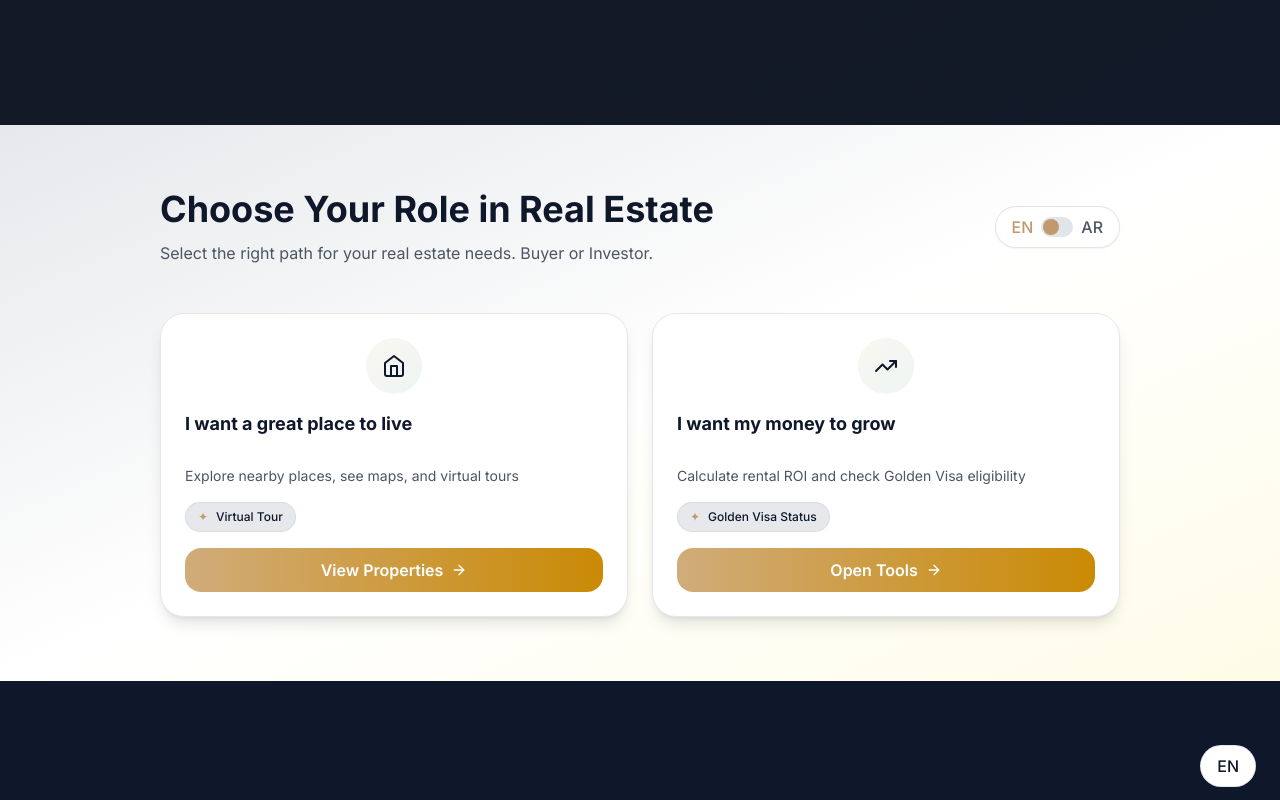
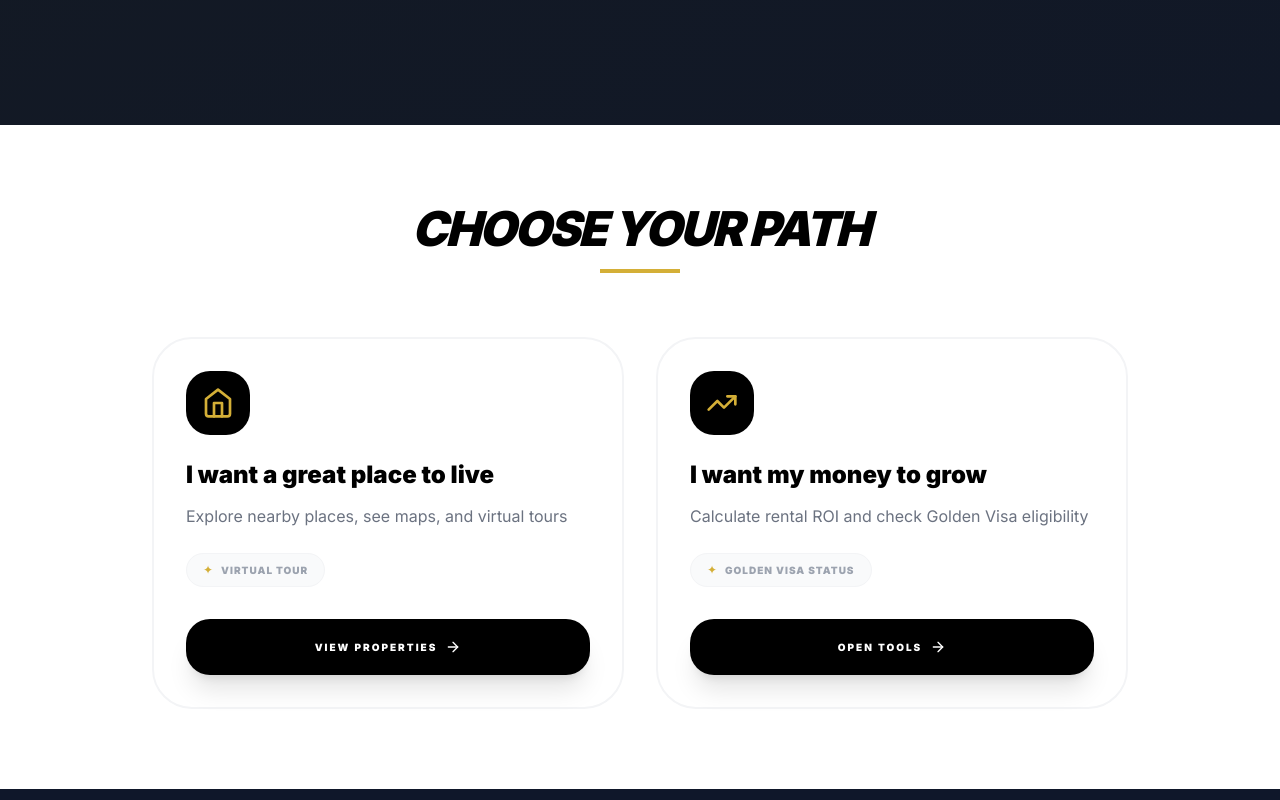
Before and after one commit to fazetdev/baytelitet, a Next.js app: page / in a window 1280 px wide. Shown: the part 680-1480 px from the top of the page. Built offline with nearby package versions, Linux system fonts and the light colour scheme.

Commit message:
fix: correct ChooseRole path and event bubbling issues

```diff
--- a/app/home/components/ChooseRole.tsx
+++ b/app/home/components/ChooseRole.tsx
@@ -1,9 +1,12 @@
 'use client';
 
-import { useState, useEffect, FC } from 'react';
+import { useState, FC } from 'react';
 import Link from 'next/link';
 import { Home, TrendingUp, ArrowRight } from 'lucide-react';
-import { useRouter } from 'next/navigation';
+
+interface ChooseRoleProps {
+  lang?: 'en' | 'ar';
+}
 
 interface RoleCard {
   key: 'buyer' | 'investor';
@@ -19,10 +22,8 @@ interface RoleCard {
   featureAr: string;
 }
 
-const ChooseRole: FC = (): JSX.Element => {
-  const [expandedRole, setExpandedRole] = useState<'investor' | null>(null);
-  const [lang, setLang] = useState<'en' | 'ar'>('en');
-  const router = useRouter();
+const ChooseRole: FC<ChooseRoleProps> = ({ lang = 'en' }): JSX.Element => {
+  const [isInvestorExpanded, setIsInvestorExpanded] = useState(false);
   const isRTL = lang === 'ar';
 
   const roles: RoleCard[] = [
@@ -54,127 +55,92 @@ const ChooseRole: FC = (): JSX.Element => {
     },
   ];
 
-  // Safe timeout navigation
-  useEffect(() => {
-    let timeout: NodeJS.Timeout;
-    if (expandedRole === 'investor') {
-      timeout = setTimeout(() => {
-        router.push('/market-tools');
-      }, 400);
-    }
-    return () => clearTimeout(timeout);
-  }, [expandedRole, router]);
-
-  const handleRoleClick = (role: RoleCard): void => {
-    if (role.key === 'investor') {
-      setExpandedRole(expandedRole !== 'investor' ? 'investor' : null);
-    } else {
-      router.push(role.link);
-    }
-  };
-
-  const toggleLanguage = (): void => setLang(lang === 'en' ? 'ar' : 'en');
-
   const InvestorToolsPreview: FC = (): JSX.Element => (
-    <div className="mt-4 p-4 bg-gradient-to-br from-yellow-50 to-white rounded-xl border border-bayt-warm/30 animate-fadeIn">
-      <h4 className="font-semibold text-bayt-dark mb-3">
-        {isRTL ? 'أدوات المستثمر السريعة' : 'Quick Investor Tools'}
+    <div className="mt-4 p-5 bg-[#111] rounded-2xl border border-[#D4AF37]/30 animate-fadeIn">
+      <h4 className="font-bold text-[#D4AF37] mb-3 text-[10px] uppercase tracking-[0.3em]">
+        {isRTL ? 'محطة المستثمر' : 'Investor Terminal'}
       </h4>
-      <p className="text-sm text-gray-600 mb-4">
-        {isRTL
-          ? 'استخدم هذه الأدوات لحساب استثماراتك العقارية'
-          : 'Use these tools to calculate your real estate investments'}
-      </p>
-      <div className="grid grid-cols-1 gap-3">
+      <div className="grid grid-cols-1 gap-2">
         <Link
           href="/market-tools#golden-visa"
-          className="p-3 bg-white rounded-lg border hover:border-bayt-warm flex items-center justify-between"
+          className="p-4 bg-black/40 rounded-xl border border-white/5 hover:border-[#D4AF37] flex items-center justify-between transition-all group/link"
         >
-          <span className="font-medium">🏆 Golden Visa Checker</span>
-          <ArrowRight className={`w-4 h-4 ${isRTL ? 'rotate-180' : ''}`} />
+          <span className="text-sm text-gray-300 group-hover/link:text-white transition-colors">
+            {isRTL ? '🏆 فاحص الفيزا الذهبية' : '🏆 Golden Visa Checker'}
+          </span>
+          <ArrowRight className={`w-4 h-4 text-[#D4AF37] ${isRTL ? 'rotate-180' : ''}`} />
         </Link>
         <Link
           href="/market-tools#rental-calculator"
-          className="p-3 bg-white rounded-lg border hover:border-bayt-warm flex items-center justify-between"
+          className="p-4 bg-black/40 rounded-xl border border-white/5 hover:border-[#D4AF37] flex items-center justify-between transition-all group/link"
         >
-          <span className="font-medium">📈 Rental Yield Calculator</span>
-          <ArrowRight className={`w-4 h-4 ${isRTL ? 'rotate-180' : ''}`} />
+          <span className="text-sm text-gray-300 group-hover/link:text-white transition-colors">
+            {isRTL ? '📈 حاسبة عائد الإيجار' : '📈 Rental Yield Calculator'}
+          </span>
+          <ArrowRight className={`w-4 h-4 text-[#D4AF37] ${isRTL ? 'rotate-180' : ''}`} />
         </Link>
       </div>
     </div>
   );
 
   return (
-    <section className="py-16 bg-gradient-to-br from-bayt-light via-white to-yellow-50" dir={isRTL ? 'rtl' : 'ltr'}>
-      <div className="max-w-5xl mx-auto px-4 sm:px-6 lg:px-8">
-        {/* Header */}
-        <div className="flex flex-col md:flex-row justify-between items-center mb-12 gap-6">
-          <div>
-            <h2 className="text-4xl font-bold text-bayt-dark mb-3">
-              {isRTL ? 'اختر دورك في سوق العقارات' : 'Choose Your Role in Real Estate'}
-            </h2>
-            <p className="text-gray-600 max-w-2xl">
-              {isRTL
-                ? 'اختر المسار المناسب لاحتياجاتك العقارية. سواء كنت مشترياً أو مستثمراً.'
-                : 'Select the right path for your real estate needs. Buyer or Investor.'}
-            </p>
-          </div>
-
-          <button
-            onClick={toggleLanguage}
-            className="flex items-center gap-2 px-4 py-2 rounded-full bg-white border border-bayt-cool/30 hover:border-bayt-warm transition-colors shadow-sm"
-          >
-            <span className={`font-medium ${lang === 'en' ? 'text-bayt-warm' : 'text-gray-600'}`}>EN</span>
-            <div className="w-8 h-5 bg-bayt-cool/30 rounded-full relative">
-              <div
-                className={`absolute top-0.5 w-4 h-4 rounded-full bg-bayt-warm transition-transform duration-300 ${
-                  lang === 'ar' ? 'translate-x-4' : 'translate-x-0.5'
-                }`}
-              />
-            </div>
-            <span className={`font-medium ${lang === 'ar' ? 'text-bayt-warm' : 'text-gray-600'}`}>AR</span>
-          </button>
+    <section className="py-20 bg-white" dir={isRTL ? 'rtl' : 'ltr'}>
+      <div className="max-w-5xl mx-auto px-6">
+        <div className="text-center mb-16">
+          <h2 className="text-4xl md:text-5xl font-black text-black mb-4 tracking-tighter italic uppercase">
+            {isRTL ? 'اختر مسارك' : 'CHOOSE YOUR PATH'}
+          </h2>
+          <div className="w-20 h-1 bg-[#D4AF37] mx-auto mb-4"></div>
         </div>
 
-        {/* Cards */}
-        <div className="grid grid-cols-1 md:grid-cols-2 gap-6">
+        <div className="grid grid-cols-1 md:grid-cols-2 gap-8">
           {roles.map((role) => {
             const Icon = role.icon;
             const isInvestor = role.key === 'investor';
-            const isExpanded = expandedRole === 'investor';
+
             return (
-              <div key={role.key} className="relative">
-                <button
-                  onClick={() => handleRoleClick(role)}
-                  className="group bg-white p-6 rounded-2xl shadow-lg hover:shadow-xl transition-all duration-300 flex flex-col h-full border cursor-pointer overflow-hidden w-full"
-                  aria-expanded={isInvestor && isExpanded}
-                  aria-label={`Select ${isRTL ? role.titleAr : role.titleEn} role`}
+              <div key={role.key} className="flex flex-col">
+                <div
+                  className={`group relative p-8 rounded-[2.5rem] border-2 transition-all duration-500 flex flex-col h-full bg-white ${isInvestor && isInvestorExpanded ? 'border-[#D4AF37]' : 'border-gray-100 hover:border-black'}`}
                 >
-                  <div className="mb-4 p-4 rounded-full bg-gradient-to-br from-bayt-warm/10 to-bayt-cultural/10 w-14 h-14 flex items-center justify-center mx-auto group-hover:scale-110 transition-transform duration-300">
-                    <Icon className="w-7 h-7 text-bayt-dark" />
+                  <div className="mb-6 p-4 rounded-2xl bg-black w-fit flex items-center justify-center group-hover:rotate-12 transition-transform duration-500">
+                    <Icon className="w-8 h-8 text-[#D4AF37]" />
                   </div>
 
-                  <h3 className="font-bold text-lg text-bayt-dark mb-2 text-center min-h-[3rem]">
+                  <h3 className="font-black text-2xl text-black mb-3">
                     {isRTL ? role.titleAr : role.titleEn}
                   </h3>
-                  <p className="text-gray-600 mb-4 text-center text-sm flex-grow">
+                  <p className="text-gray-500 mb-6 text-base leading-relaxed">
                     {isRTL ? role.subtextAr : role.subtextEn}
                   </p>
 
-                  <div className="mb-4">
-                    <div className="inline-flex items-center gap-2 px-3 py-1.5 rounded-full bg-bayt-light border border-bayt-cool/20">
-                      <span className="text-xs text-bayt-warm">✦</span>
-                      <span className="text-xs font-medium">{isRTL ? role.featureAr : role.featureEn}</span>
-                    </div>
+                  <div className="flex items-center gap-2 px-4 py-2 rounded-full bg-gray-50 border border-gray-100 mb-8 w-fit">
+                    <span className="text-[#D4AF37] text-xs">✦</span>
+                    <span className="text-[10px] font-black uppercase tracking-widest text-gray-400">
+                      {isRTL ? role.featureAr : role.featureEn}
+                    </span>
                   </div>
 
-                  <div className="mt-auto w-full py-2.5 rounded-xl font-semibold transition-all duration-300 flex items-center justify-center gap-2 bg-gradient-to-r from-bayt-warm to-yellow-600 text-white hover:shadow-md">
-                    {isRTL ? role.ctaAr : role.ctaEn}
-                    <ArrowRight className={`w-4 h-4 ${isRTL ? 'rotate-180' : ''}`} />
-                  </div>
-                </button>
+                  {isInvestor ? (
+                    <button
+                      onClick={() => setIsInvestorExpanded(!isInvestorExpanded)}
+                      className="mt-auto w-full py-5 rounded-2xl font-black uppercase text-[10px] tracking-[0.2em] transition-all duration-300 flex items-center justify-center gap-2 bg-black text-white hover:bg-[#D4AF37] hover:text-black shadow-xl active:scale-95"
+                    >
+                      {isRTL ? role.ctaAr : role.ctaEn}
+                      <ArrowRight className={`w-4 h-4 transition-transform ${isInvestorExpanded ? 'rotate-90' : (isRTL ? 'rotate-180' : '')}`} />
+                    </button>
+                  ) : (
+                    <Link
+                      href={role.link}
+                      className="mt-auto w-full py-5 rounded-2xl font-black uppercase text-[10px] tracking-[0.2em] transition-all duration-300 flex items-center justify-center gap-2 bg-black text-white hover:bg-black/80 shadow-xl active:scale-95"
+                    >
+                      {isRTL ? role.ctaAr : role.ctaEn}
+                      <ArrowRight className={`w-4 h-4 ${isRTL ? 'rotate-180' : ''}`} />
+                    </Link>
+                  )}
+                </div>
 
-                {isInvestor && isExpanded && <InvestorToolsPreview />}
+                {isInvestor && isInvestorExpanded && <InvestorToolsPreview />}
               </div>
             );
           })}
@@ -183,11 +149,11 @@ const ChooseRole: FC = (): JSX.Element => {
 
       <style jsx global>{`
         @keyframes fadeIn {
-          from { opacity: 0; transform: translateY(10px); }
+          from { opacity: 0; transform: translateY(-10px); }
           to { opacity: 1; transform: translateY(0); }
         }
         .animate-fadeIn {
-          animation: fadeIn 0.3s ease-out;
+          animation: fadeIn 0.4s cubic-bezier(0.16, 1, 0.3, 1);
         }
       `}</style>
     </section>
```
